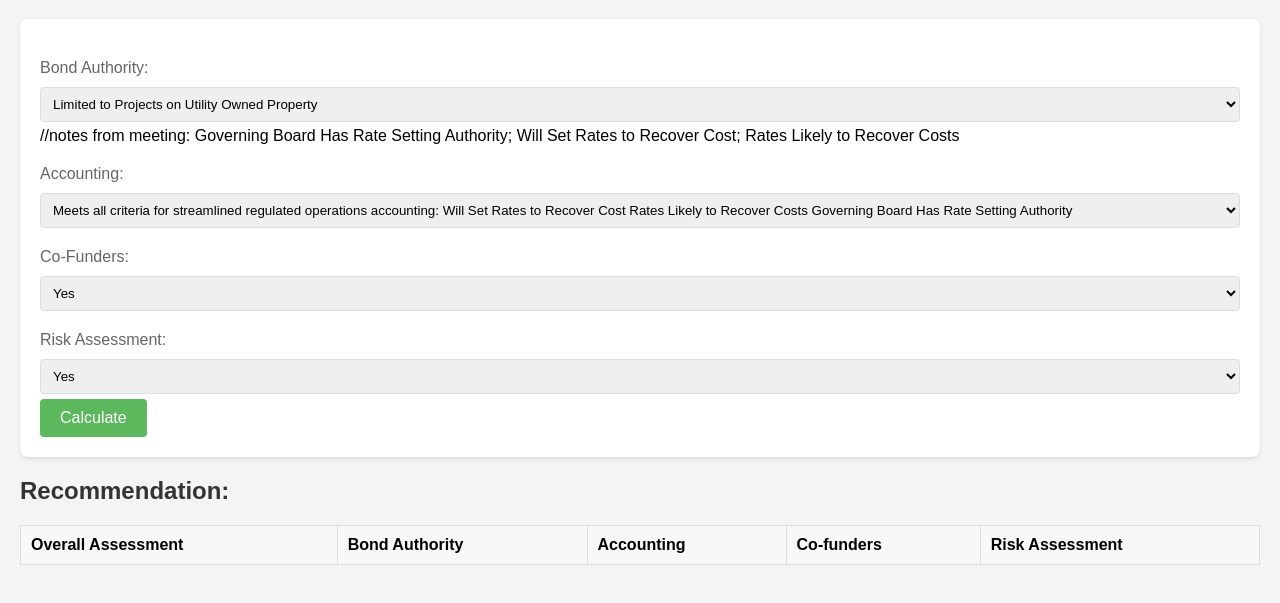
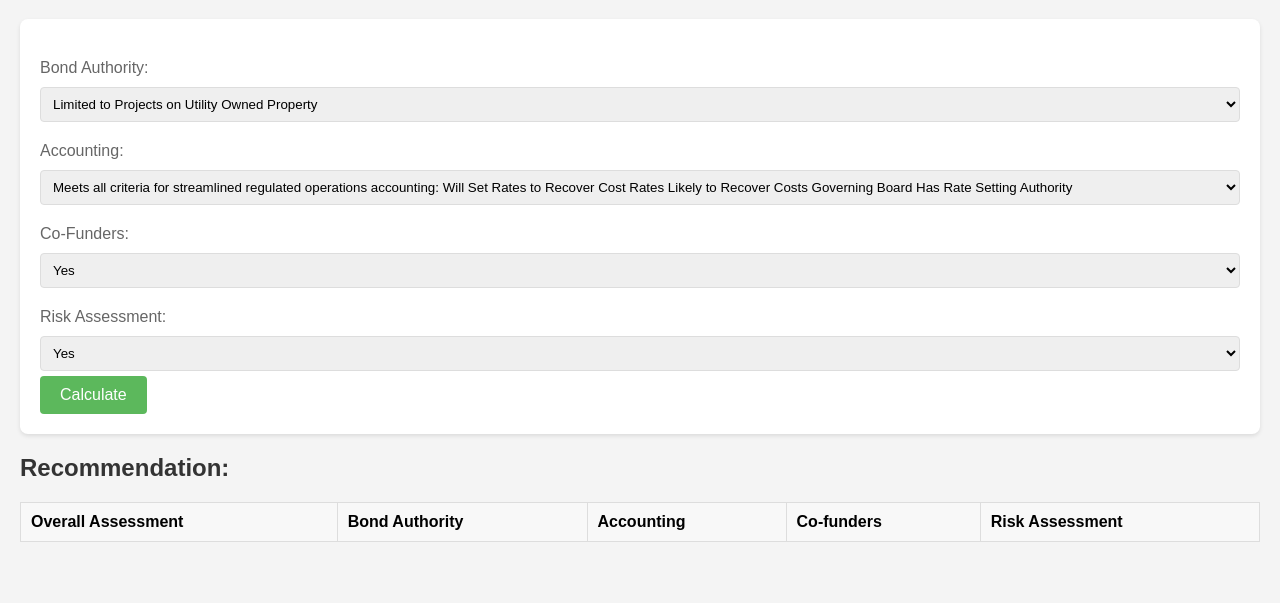
Before and after one commit to mckeont/Legal_and_Accounting_MCDA, a plain HTML site: page index.html in a window 1280 px wide. Shown: the part 81-684 px from the top of the page. Drawn offline with Linux system fonts and the light colour scheme.

Commit message:
Update index.html

```diff
--- a/index.html
+++ b/index.html
@@ -71,10 +71,6 @@
                 <option value="10">Says projects to benefit system </option>
             </select>
         </label>
-
-        //notes from meeting: Governing Board Has Rate Setting Authority;
-        Will Set Rates to Recover Cost;
-        Rates Likely to Recover Costs
         <label>Accounting:
             <select id="muniGovernance">
                 <option value="10"> Meets all criteria for streamlined regulated operations accounting: <br>
```
